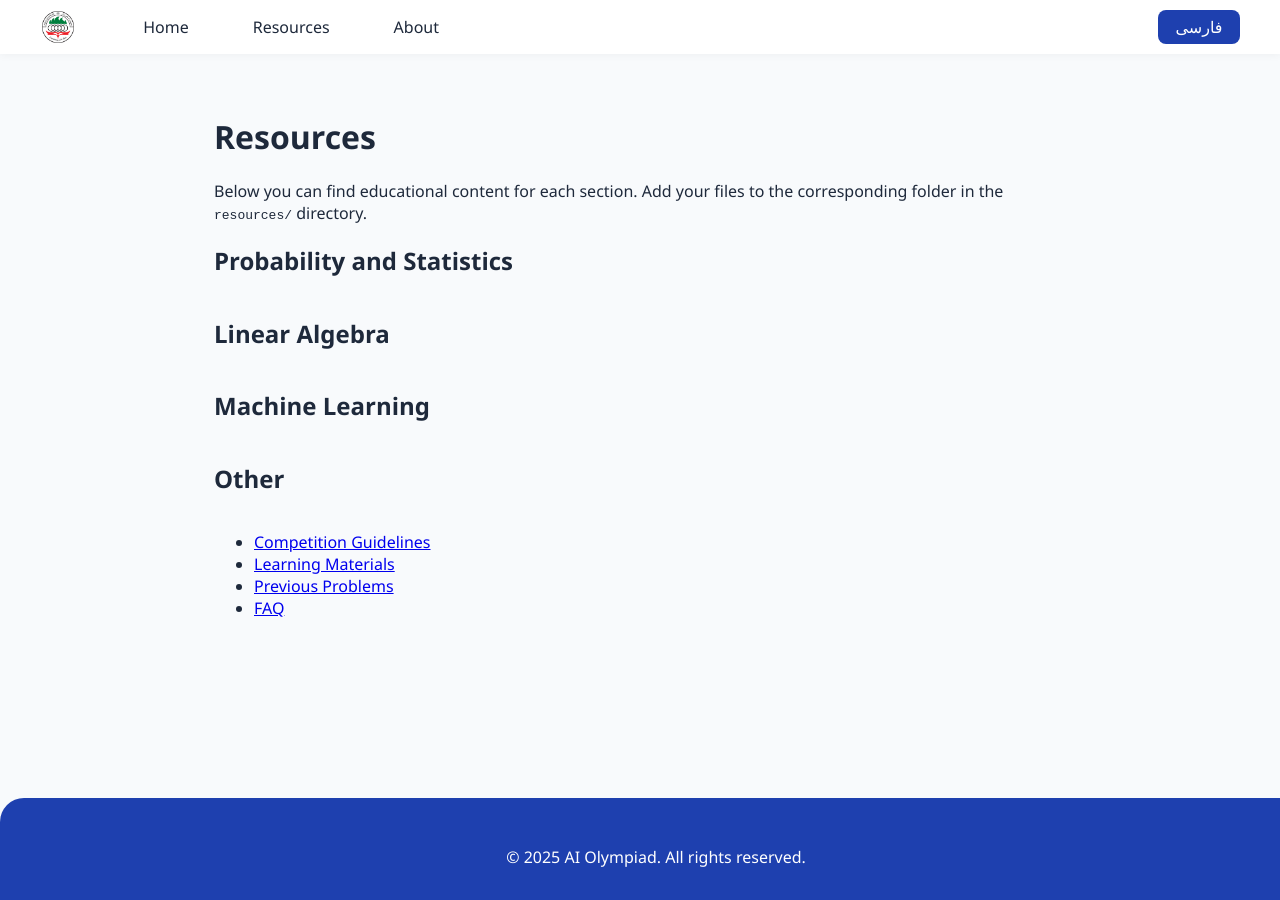
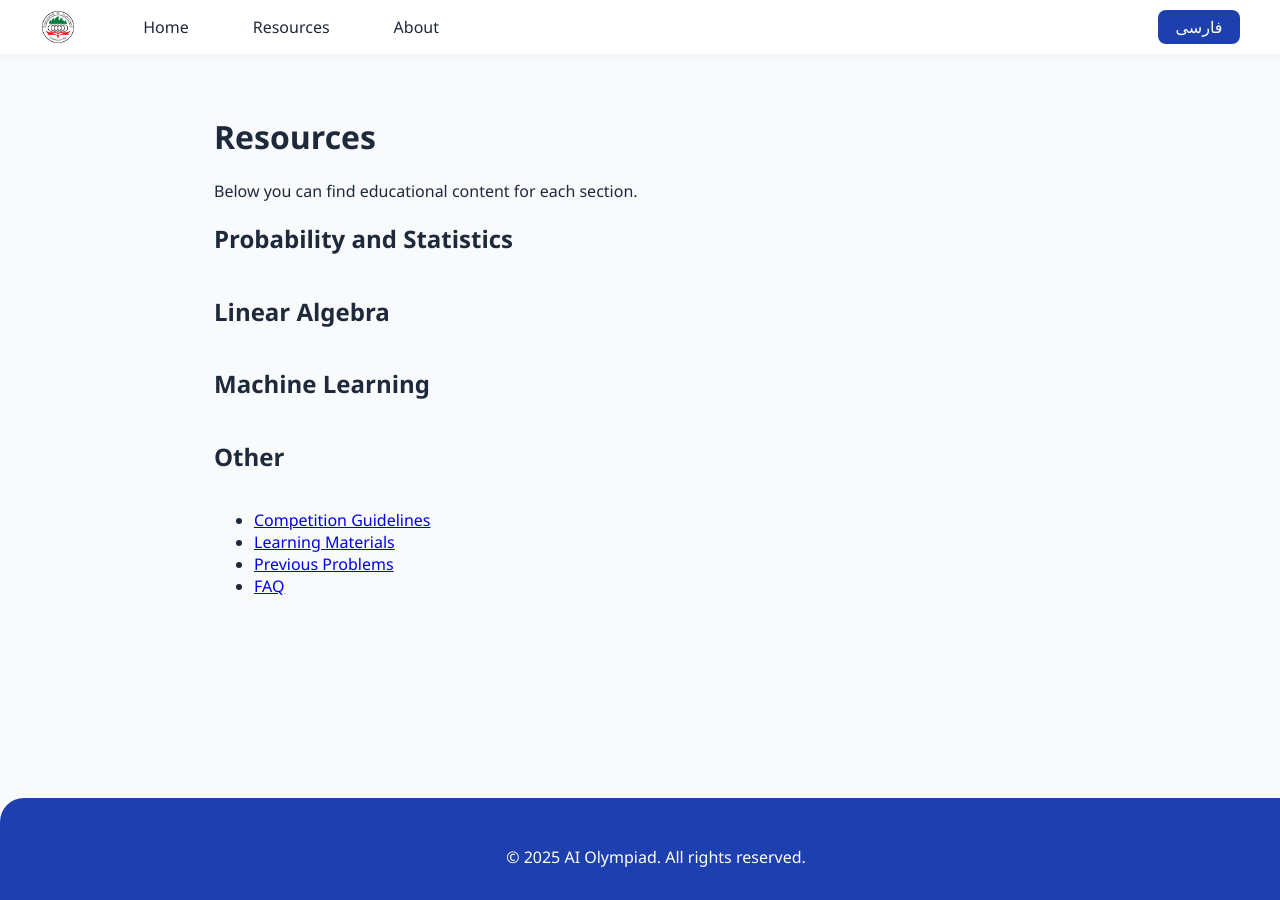
Before and after one commit to AIOlympiad/AIOlympiad.github.io, a Jekyll site: the page built from resources.md, in a window 1280 px wide. Built offline with Jekyll 4.4.1, drawn with Linux system fonts in a browser that asks for light colours.

Commit message:
Update resources.md

```diff
--- a/resources.md
+++ b/resources.md
@@ -6,7 +6,7 @@ lang: en
 
 # Resources
 
-Below you can find educational content for each section. Add your files to the corresponding folder in the `resources/` directory.
+Below you can find educational content for each section.
 
 ## Probability and Statistics
 {% assign files = site.static_files | where_exp: "file", "file.path contains 'resources/probability-statistics/'" %}
```
